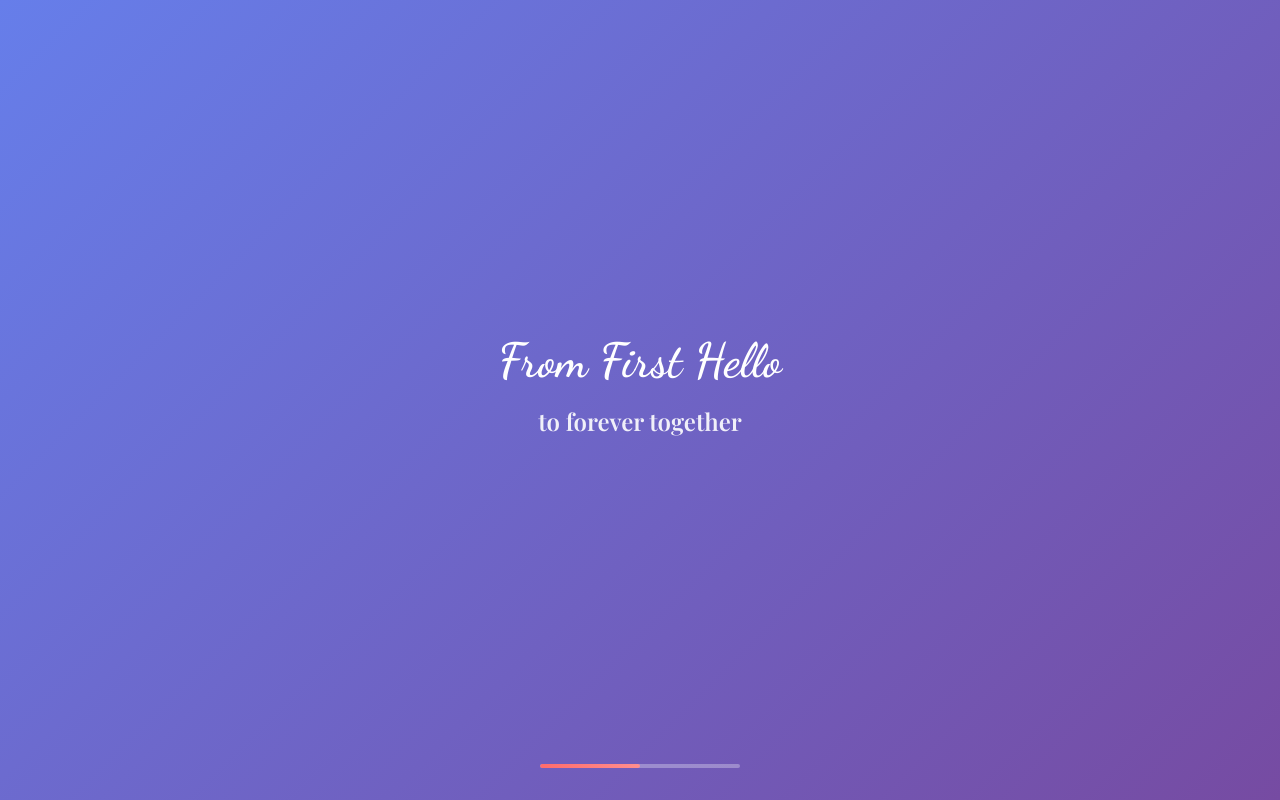
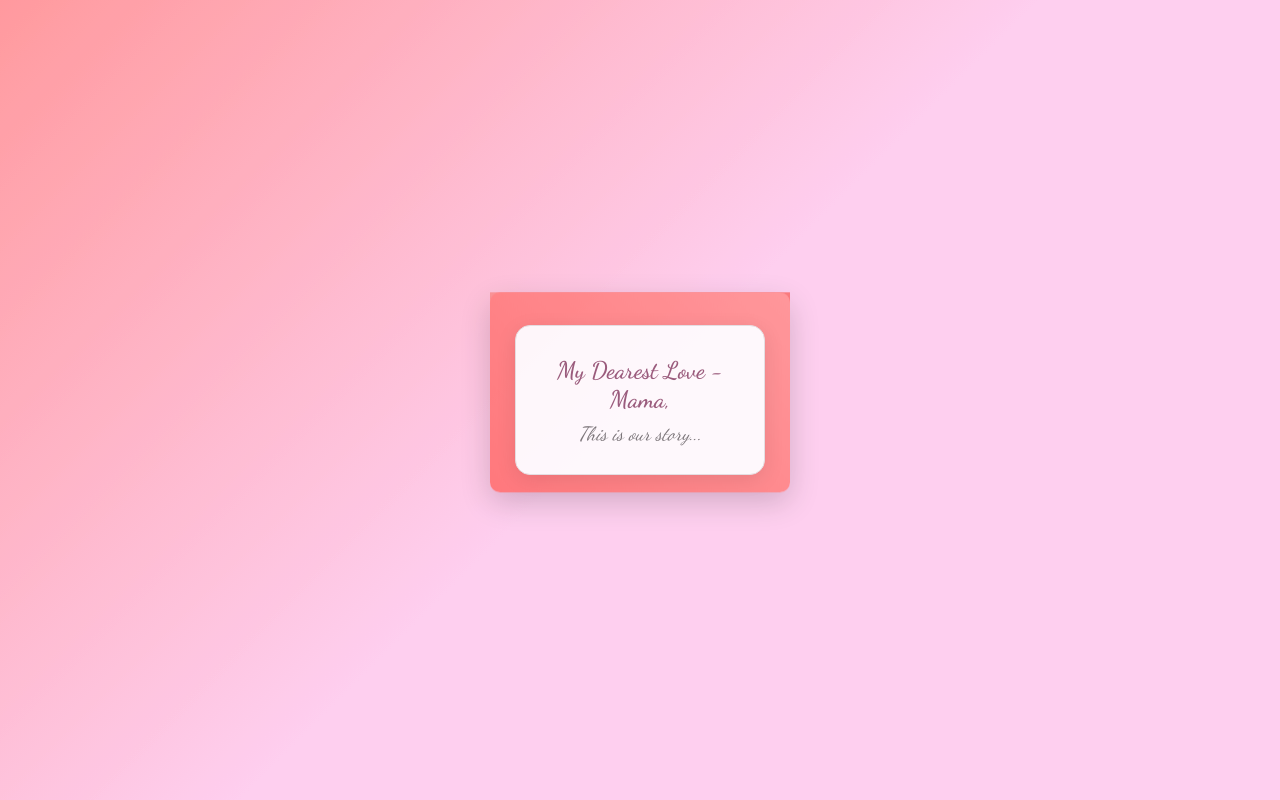
Before and after one commit to mattmhk/mattmhk.github.io, a plain HTML site: page index.html in a window 1280 px wide. Drawn offline with nearby package versions, Linux system fonts and the light colour scheme.

Commit message:
Add files via upload

```diff
--- a/index.html
+++ b/index.html
@@ -8,33 +8,47 @@
     <link href="https://fonts.googleapis.com/css2?family=Dancing+Script:wght@400;600;700&family=Playfair+Display:wght@400;600;700&family=Open+Sans:wght@300;400;600&display=swap" rel="stylesheet">
 </head>
 <body>
+    <!-- Love Letter Opening Animation -->
+    <div id="love-letter-opening" class="love-letter-opening">
+        <div class="letter-envelope">
+            <div class="envelope-flap"></div>
+            <div class="envelope-body"></div>
+        </div>
+        <div class="letter-paper-opening">
+            <div class="letter-content-opening">
+                <p class="letter-greeting">My Dearest Love - Mama,</p>
+                <p class="letter-text">This is our story...</p>
+            </div>
+        </div>
+    </div>
+
     <!-- Intro Sequence -->
-    <div id="intro-sequence" class="intro-sequence">
+    <div id="intro-sequence" class="intro-sequence hidden">
         <div class="intro-slide active" data-slide="0">
             <div class="slide-content">
                 <h1 class="main-title">Our Journey Together</h1>
-                <h1 class="subtitle">5 months of love, laughter, and memories</h1>
+                <p class="subtitle">5 months of love, laughter, and memories</p>
             </div>
         </div>
 
         <div class="intro-slide" data-slide="1">
             <div class="slide-content">
                 <h2 class="slide-title">From First Hello</h2>
-                <h2 class="slide-text">to forever together</h2>
+                <p class="slide-text">to forever together</p>
             </div>
         </div>
 
         <div class="intro-slide" data-slide="2">
             <div class="slide-content">
                 <h2 class="slide-title">Every Moment</h2>
-                <h2 class="slide-text">has been a treasure</h2>
+                <p class="slide-text">has been a treasure</p>
             </div>
         </div>
 
         <div class="intro-slide" data-slide="3">
             <div class="slide-content">
                 <h2 class="slide-title">Ready to Explore</h2>
-                <h2 class="slide-text">our beautiful story?</h2>
+                <p class="slide-text">our beautiful story?</p>
                 <button class="enter-button" onclick="startMainExperience()">Enter Our World</button>
             </div>
         </div>
--- a/script.js
+++ b/script.js
@@ -42,42 +42,54 @@ const samplePhotos = [
 const sampleTimelineEvents = [
     {
         id: 1,
+        title: 'First Meeting',
+        date: '2025-02-27',
+        description: 'The day we first met and everything changed forever.'
+    },
+    {
+        id: 2,
+        title: 'First Game of Roblox - Blair',
+        date: '2025-03-12',
+        description: 'I used to think you were actually 25! ToT'
+    },
+    {
+        id: 3,
         title: 'Becoming Official',
         date: '2025-05-01',
         description: 'The day we decided to make it official and start this beautiful journey together.'
     },
     {
-        id: 2,
+        id: 4,
         title: 'First Time Meeting IRL',
         date: '2025-07-04',
         description: 'I was so nervous, my heart was pounding like crazy! But I fell in love with you even more as soon as I saw you.'
     },
     {
-        id: 3,
+        id: 5,
         title: 'First Date',
         date: '2025-09-05',
         description: 'We went to Lotus to eat Som Tum and had some drinks hehe'
     },
     {
-        id: 4,
+        id: 6,
         title: 'Second Time Meeting IRL',
         date: '2025-09-10',
         description: 'It was like meeting for the first time all over again!!! Both our hearts were racing'
     },
     {
-        id: 5,
+        id: 7,
         title: 'Our First Time',
         date: '2025-09-12',
         description: 'Two lovefools deciding to give each others virginity.'
     },
     {
-        id: 6,
+        id: 8,
         title: 'Our Hardest Goodbye Yet',
         date: '2025-09-20',
         description: 'Who knew saying goodbye to each other would be this emotional (I actually cried by myself the night before but I didn\'t tell you because I was shy)'
     },
     {
-        id: 7,
+        id: 9,
         title: '5 Month Anniversary',
         date: '2025-10-01',
         description: 'Celebrating 5 amazing months of love, laughter, and growing together.'
@@ -91,7 +103,7 @@ document.addEventListener('DOMContentLoaded', function() {
     timelineEvents = [...sampleTimelineEvents];
 
     // Initialize components
-    initializeIntro();
+    initializeLoveLetterOpening();
     initializeNavigation();
     initializePhotoWall();
     initializeTimeline();
@@ -101,8 +113,44 @@ document.addEventListener('DOMContentLoaded', function() {
     renderTimeline();
 });
 
+// Love Letter Opening Animation Functions
+function initializeLoveLetterOpening() {
+    // Hide love letter opening and show intro sequence after 5 seconds
+    const loveLetterOpening = document.getElementById('love-letter-opening');
+    const introSequence = document.getElementById('intro-sequence');
+
+    console.log('Love letter opening initialized');
+
+    // Add click handler to skip animation
+    loveLetterOpening.addEventListener('click', () => {
+        console.log('Skipping love letter animation');
+        loveLetterOpening.style.opacity = '0';
+        setTimeout(() => {
+            loveLetterOpening.style.display = 'none';
+            introSequence.classList.remove('hidden');
+            introSequence.style.opacity = '1';
+            startIntroSlideshow();
+            updateProgressBar();
+        }, 300);
+    });
+
+    setTimeout(() => {
+        console.log('Starting transition to intro sequence');
+        loveLetterOpening.style.opacity = '0';
+        setTimeout(() => {
+            loveLetterOpening.style.display = 'none';
+            introSequence.classList.remove('hidden');
+            introSequence.style.opacity = '1';
+            console.log('Intro sequence should now be visible');
+            startIntroSlideshow();
+            updateProgressBar();
+        }, 800);
+    }, 5000);
+}
+
 // Intro Sequence Functions
 function initializeIntro() {
+    // This function is called after the love letter transition
     startIntroSlideshow();
     updateProgressBar();
 }
--- a/styles.css
+++ b/styles.css
@@ -35,6 +35,117 @@ h1, h2, h3 {
     text-align: center;
 }
 
+/* Love Letter Opening Animation */
+.love-letter-opening {
+    position: fixed;
+    top: 0;
+    left: 0;
+    width: 100%;
+    height: 100vh;
+    background: linear-gradient(135deg, #ff9a9e 0%, #fecfef 50%, #fecfef 100%);
+    display: flex;
+    align-items: center;
+    justify-content: center;
+    z-index: 1001;
+    transition: opacity 0.8s ease;
+    cursor: pointer;
+}
+
+.letter-envelope {
+    position: relative;
+    width: 300px;
+    height: 200px;
+    animation: envelopeFloat 3s ease-in-out infinite;
+}
+
+.envelope-body {
+    width: 100%;
+    height: 100%;
+    background: linear-gradient(45deg, #ff6b6b, #ff8e8e);
+    border-radius: 10px;
+    box-shadow: 0 10px 30px rgba(0, 0, 0, 0.2);
+    position: relative;
+}
+
+.envelope-flap {
+    position: absolute;
+    top: -50px;
+    left: 0;
+    width: 100%;
+    height: 50px;
+    background: linear-gradient(45deg, #ff8e8e, #ff6b6b);
+    border-radius: 10px 10px 0 0;
+    transform-origin: bottom;
+    animation: envelopeOpen 2s ease-in-out 1s forwards;
+}
+
+.letter-paper-opening {
+    position: absolute;
+    top: 50%;
+    left: 50%;
+    transform: translate(-50%, -50%);
+    width: 250px;
+    height: 150px;
+    background: #fefefe;
+    border-radius: 15px;
+    box-shadow: 0 5px 20px rgba(0, 0, 0, 0.1);
+    opacity: 0;
+    animation: letterAppear 1.5s ease-in-out 3s forwards;
+    display: flex;
+    align-items: center;
+    justify-content: center;
+    border: 1px solid #e0e0e0;
+}
+
+.letter-content-opening {
+    text-align: center;
+    padding: 1rem;
+}
+
+.letter-greeting {
+    font-family: 'Dancing Script', cursive;
+    font-size: 1.5rem;
+    color: #8b4a6b;
+    margin-bottom: 0.5rem;
+    font-weight: 600;
+}
+
+.letter-text {
+    font-family: 'Dancing Script', cursive;
+    font-size: 1.2rem;
+    color: #666;
+    font-style: italic;
+}
+
+@keyframes envelopeFloat {
+    0%, 100% {
+        transform: translateY(0px);
+    }
+    50% {
+        transform: translateY(-10px);
+    }
+}
+
+@keyframes envelopeOpen {
+    0% {
+        transform: rotateX(0deg);
+    }
+    100% {
+        transform: rotateX(-180deg);
+    }
+}
+
+@keyframes letterAppear {
+    0% {
+        opacity: 0;
+        transform: translate(-50%, -50%) scale(0.8);
+    }
+    100% {
+        opacity: 1;
+        transform: translate(-50%, -50%) scale(1);
+    }
+}
+
 /* Intro Sequence */
 .intro-sequence {
     position: fixed;
@@ -48,6 +159,11 @@ h1, h2, h3 {
     justify-content: center;
     z-index: 1000;
     transition: opacity 0.5s ease;
+    opacity: 0;
+}
+
+.intro-sequence.hidden {
+    display: none;
 }
 
 .intro-slide {
@@ -77,13 +193,16 @@ h1, h2, h3 {
 .slide-title {
     font-size: 3rem;
     margin-bottom: 1rem;
-    font-family: 'Dancing Script', cursive;
+    font-family: 'Playfair Display', serif;
+    font-weight: 600;
 }
 
 .slide-text {
     font-size: 1.5rem;
     margin-bottom: 2rem;
     opacity: 0.9;
+    font-family: 'Open Sans', sans-serif;
+    font-weight: 300;
 }
 
 .enter-button {
```
